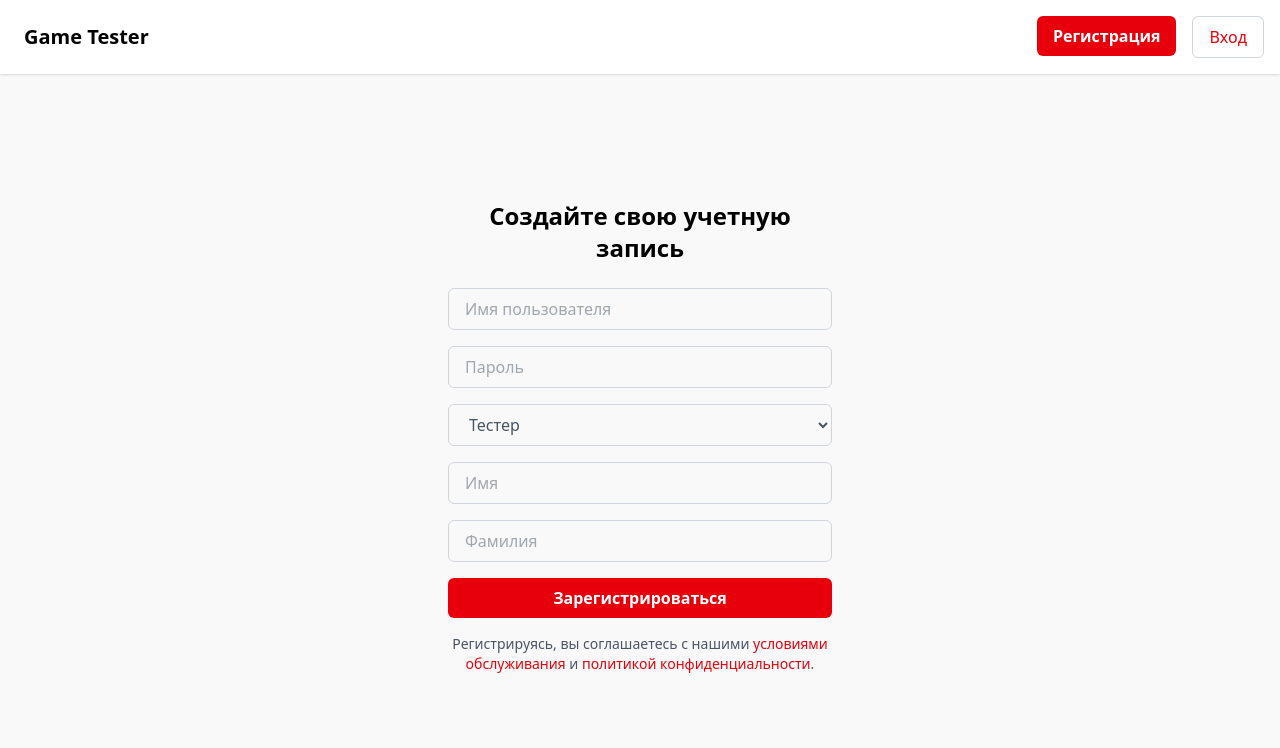
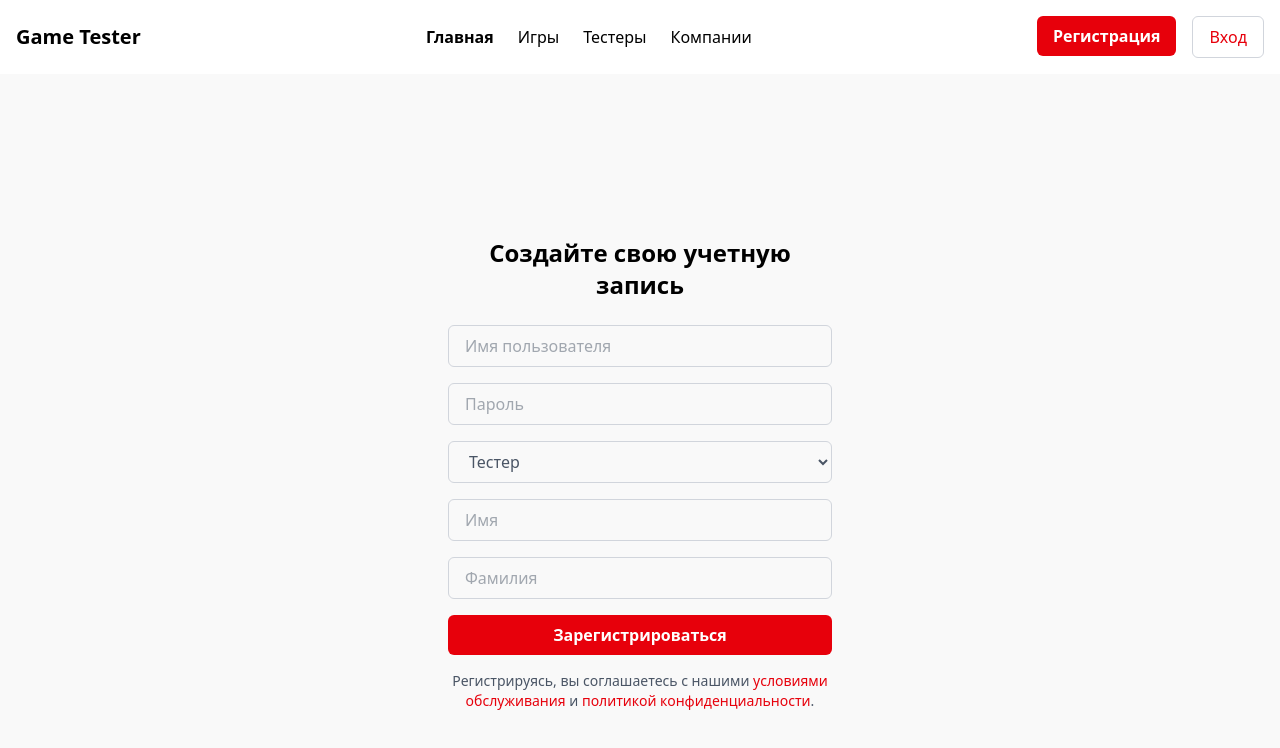
Before and after one commit to goonthug/goonthug_demo_frontend, a React (Vite) app: page /register in a window 1280 px wide. Shown: the top 748 px of the page. Built offline with nearby package versions, Linux system fonts and the light colour scheme.

Commit message:
рабочая регистрация и авторизация, вкладка профиль появляется после входа в аккаунт, так же можно выйти из аккаунта

```diff
--- a/package.json
+++ b/package.json
@@ -11,7 +11,7 @@
   },
   "dependencies": {
     "@tailwindcss/vite": "^4.1.7",
-    "axios": "^1.7.2",
+    "axios": "^1.10.0",
     "mobx": "^6.12.0",
     "mobx-react-lite": "^4.0.5",
     "react": "^19.1.0",
--- a/src/App.jsx
+++ b/src/App.jsx
@@ -1,24 +1,26 @@
 import React from 'react';
 import { Route, Routes } from 'react-router-dom';
-import  LoginPage  from './components/pages/LoginPage';
-import  RegisterPage  from './components/pages/RegisterPage';
-import  UploadGameDemo  from './components/UploadGameDemo';
-import  DownloadGameDemo  from './components/DownloadGameDemo';
-import  {HomePage}  from './components/pages/HomePage';
-import Dashboard from './components/pages/Dashboard'; // Укажи правильный путь к файлу
+import LoginPage from './components/pages/LoginPage';
+import RegisterPage from './components/pages/RegisterPage';
+import UploadGameDemo from './components/UploadGameDemo';
+import DownloadGameDemo from './components/DownloadGameDemo';
+import { HomePage } from './components/pages/HomePage';
+import Dashboard from './components/pages/Dashboard';
+import Header from './components/Header.jsx'; // Изменил расширение
 import { AuthProvider } from './context/AuthContext.jsx';
 
 function App() {
   return (
     <AuthProvider>
+      <Header />
       <Routes>
-      <Route path="/" element={<HomePage />} /> {/* Начальная страница */}
+        <Route path="/" element={<HomePage />} />
         <Route path="/login" element={<LoginPage />} />
         <Route path="/register" element={<RegisterPage />} />
         <Route path="/upload" element={<UploadGameDemo />} />
         <Route path="/download" element={<DownloadGameDemo />} />
         <Route path="/dashboard" element={<Dashboard />} />
-      <Route path="*" element={<div>404 - Страница не найдена</div>} /> {/* Обработчик 404 */}
+        <Route path="*" element={<div>404 - Страница не найдена</div>} />
       </Routes>
     </AuthProvider>
   );
--- /dev/null
+++ b/src/components/Header.jsx
@@ -0,0 +1,66 @@
+import React from 'react';
+import { Link, useNavigate } from 'react-router-dom';
+import { observer } from 'mobx-react-lite';
+import { useAuth } from '../context/AuthContext.jsx';
+
+const Header = observer(() => {
+  const { authStore } = useAuth();
+  const navigate = useNavigate();
+
+  const handleLogout = () => {
+    authStore.logout();
+    navigate('/');
+  };
+
+  return (
+    <header className="bg-white shadow-sm">
+      <div className="container mx-auto px-4 py-4 flex justify-between items-center">
+        <div className="flex items-center space-x-2">
+          <Link to="/">
+            <span className="text-xl font-bold text-black">Game Tester</span>
+          </Link>
+        </div>
+        <nav className="hidden md:flex space-x-6">
+          <Link to="/" className="text-black font-bold hover:text-gray-700">Главная</Link>
+          <Link to="/games" className="text-black hover:text-gray-700">Игры</Link>
+          <Link to="/testers" className="text-black hover:text-gray-700">Тестеры</Link>
+          <Link to="/companies" className="text-black hover:text-gray-700">Компании</Link>
+          {authStore.token && (
+            <Link to="/dashboard" className="text-black hover:text-gray-700">Профиль</Link>
+          )}
+        </nav>
+        <div className="flex space-x-4">
+          {authStore.token ? (
+            <button
+              onClick={handleLogout}
+              className="bg-red-600 text-white px-4 py-2 rounded-md font-bold hover:bg-red-700 transition-colors"
+            >
+              Выйти
+            </button>
+          ) : (
+            <>
+              <Link to="/register">
+                <button
+                  type="button"
+                  className="bg-red-600 text-white px-4 py-2 rounded-md font-bold hover:bg-red-700 transition-colors"
+                >
+                  Регистрация
+                </button>
+              </Link>
+              <Link to="/login">
+                <button
+                  type="button"
+                  className="bg-white border border-gray-300 text-red-600 px-4 py-2 rounded-md hover:bg-gray-100 transition-colors"
+                >
+                  Вход
+                </button>
+              </Link>
+            </>
+          )}
+        </div>
+      </div>
+    </header>
+  );
+});
+
+export default Header;
--- a/src/components/pages/HomePage.jsx
+++ b/src/components/pages/HomePage.jsx
@@ -1,48 +1,14 @@
 import React from 'react';
 import { Link } from 'react-router-dom';
-import { useAuth } from '../../context/AuthContext.jsx'; // Импорт хука
 
 export const HomePage = () => {
-  const { authStore } = useAuth(); // Получаем authStore из контекста
-
   return (
     <div className="bg-[#F9F9F9] min-h-screen">
-      {/* Заголовок */}
-      <header className="bg-white shadow-sm">
-        <div className="container mx-auto px-4 py-4 flex justify-between items-center">
-          <div className="flex items-center space-x-2">
-            <span className="text-black"></span>
-            <span className="text-xl font-bold text-black">Game Tester</span>
-          </div>
-          <nav className="hidden md:flex space-x-6">
-            <Link to="/" className="text-black font-bold hover:text-gray-700">Главная</Link>
-            <Link to="/games" className="text-black hover:text-gray-700">Игры</Link>
-            <Link to="/testers" className="text-black hover:text-gray-700">Тестеры</Link>
-            <Link to="/companies" className="text-black hover:text-gray-700">Компании</Link>
-            {authStore.token && (
-              <Link to="/dashboard" className="text-black hover:text-gray-700">Профиль</Link>
-            )}
-          </nav>
-          <div className="flex space-x-4">
-            <Link to="/register">
-              <button className="bg-red-600 text-white px-4 py-2 rounded-md font-bold hover:bg-red-700 transition-colors">
-                Регистрация
-              </button>
-            </Link>
-            <Link to="/login">
-              <button className="bg-white border border-gray-300 text-red-600 px-4 py-2 rounded-md hover:bg-gray-100 transition-colors">
-                Вход
-              </button>
-            </Link>
-          </div>
-        </div>
-      </header>
-
       {/* Раздел о героях */}
       <section className="relative py-20">
         <div className="container mx-auto px-4 text-center">
           <img
-            src="/images/1.webp" // Replace with your actual game controller image path
+            src="/images/1.webp"
             alt="Game Controller"
             className="w-1/2 mx-auto mb-8 shadow-md"
           />
@@ -146,6 +112,6 @@ export const HomePage = () => {
           </p>
         </div>
       </footer>
-    </div>
+   </div>
   );
 };
--- a/src/components/pages/LoginPage.jsx
+++ b/src/components/pages/LoginPage.jsx
@@ -1,13 +1,14 @@
 import React, { useState } from 'react';
 import { useNavigate, Link } from 'react-router-dom';
 import { observer } from 'mobx-react-lite';
-import authStore from '../stores/authStore';
+import { useAuth } from '../../context/AuthContext.jsx';
 
 const LoginPage = observer(() => {
   const [username, setUsername] = useState('');
   const [password, setPassword] = useState('');
   const [error, setError] = useState('');
   const navigate = useNavigate();
+  const { authStore } = useAuth();
 
   const handleSubmit = async (e) => {
     e.preventDefault();
@@ -21,31 +22,6 @@ const LoginPage = observer(() => {
 
   return (
     <div className="bg-[#F9F9F9] min-h-screen flex flex-col">
-      {/* Заголовок */}
-      <header className="bg-white shadow-sm">
-        <div className="container mx-auto px-4 py-4 flex justify-between items-center">
-          <div className="flex items-center space-x-2">
-            <span className="text-black"></span>
-            <Link to="/">
-              <span className="text-xl font-bold text-black">Game Tester</span>
-            </Link>
-          </div>
-          <div className="flex space-x-4">
-            <Link to="/register">
-              <button className="bg-red-600 text-white px-4 py-2 rounded-md font-bold hover:bg-red-700 transition-colors">
-                Регистрация
-              </button>
-            </Link>
-            <Link to="/login">
-              <button className="bg-white border border-gray-300 text-red-600 px-4 py-2 rounded-md hover:bg-gray-50 transition-colors">
-                Вход
-              </button>
-            </Link>
-          </div>
-        </div>
-      </header>
-
-      {/* Основной контент */}
       <main className="flex-grow flex items-center justify-center">
         <div className="w-full max-w-md p-8">
           <h1 className="text-2xl font-bold text-center mb-6">Войдите в свою учетную запись</h1>
--- a/src/components/pages/RegisterPage.jsx
+++ b/src/components/pages/RegisterPage.jsx
@@ -1,7 +1,7 @@
 import React, { useState } from 'react';
 import { useNavigate, Link } from 'react-router-dom';
 import { observer } from 'mobx-react-lite';
-import authStore from '../stores/authStore';
+import { useAuth } from '../../context/AuthContext.jsx';
 
 const RegisterPage = observer(() => {
   const [username, setUsername] = useState('');
@@ -12,6 +12,7 @@ const RegisterPage = observer(() => {
   const [lastName, setLastName] = useState('');
   const [error, setError] = useState('');
   const navigate = useNavigate();
+  const { authStore } = useAuth();
 
   const handleSubmit = async (e) => {
     e.preventDefault();
@@ -32,31 +33,6 @@ const RegisterPage = observer(() => {
 
   return (
     <div className="bg-[#F9F9F9] min-h-screen flex flex-col">
-      {/* Заголовок */}
-      <header className="bg-white shadow-sm">
-        <div className="container mx-auto px-4 py-4 flex justify-between items-center">
-          <div className="flex items-center space-x-2">
-            <span className="text-black"></span>
-            <Link to="/">
-              <span className="text-xl font-bold text-black">Game Tester</span>
-            </Link>
-          </div>
-          <div className="flex space-x-4">
-            <Link to="/register">
-              <button className="bg-red-600 text-white px-4 py-2 rounded-md font-bold hover:bg-red-700 transition-colors">
-                Регистрация
-              </button>
-            </Link>
-            <Link to="/login">
-              <button className="bg-white border border-gray-300 text-red-600 px-4 py-2 rounded-md hover:bg-gray-50 transition-colors">
-                Вход
-              </button>
-            </Link>
-          </div>
-        </div>
-      </header>
-
-      {/* Основной контент */}
       <main className="flex-grow flex items-center justify-center">
         <div className="w-full max-w-md p-8">
           <h1 className="text-2xl font-bold text-center mb-6">Создайте свою учетную запись</h1>
--- a/src/components/stores/authStore.js
+++ b/src/components/stores/authStore.js
@@ -1,17 +1,20 @@
-// src/stores/authStore.js
 import { makeAutoObservable } from 'mobx';
 import axios from 'axios';
 
 class AuthStore {
   token = null;
-  user = null;
+  user = null; // Оставим на случай, если захочешь хранить данные пользователя
 
   constructor() {
     makeAutoObservable(this);
     this.token = localStorage.getItem('token');
     if (this.token) {
-      axios.defaults.headers.common['Authorization'] = `Bearer ${this.token}`;
+      this.setAuthHeader(); // Установка заголовка только при наличии токена
     }
+  }
+
+  setAuthHeader() {
+    axios.defaults.headers.common['Authorization'] = `Bearer ${this.token}`;
   }
 
   async register({ username, password, role, companyName, firstName, lastName }) {
@@ -22,9 +25,9 @@ class AuthStore {
         role,
         ...(role === 'COMPANY' ? { companyName } : { firstName, lastName }),
       };
-      const response = await axios.post('http://localhost:8080/api/register', data); // Укажи полный URL
+      const response = await axios.post('http://localhost:8080/api/register', data);
       if (response.status === 200) {
-        return true; // Успешная регистрация
+        return true;
       }
     } catch (error) {
       throw new Error(error.response?.data || 'Ошибка регистрации');
@@ -33,16 +36,27 @@ class AuthStore {
 
   async login(username, password) {
     try {
-      const response = await axios.post('http://localhost:8080/api/login', { username, password }); // Укажи полный URL
+      const response = await axios.post('http://localhost:8080/api/login', { username, password });
       if (response.status === 200) {
         this.token = response.data.token;
         localStorage.setItem('token', this.token);
-        axios.defaults.headers.common['Authorization'] = `Bearer ${this.token}`;
-        return true; // Успешный вход
+        this.setAuthHeader(); // Устанавливаем заголовок после получения токена
+        // Опционально: загрузка данных пользователя
+        await this.fetchUserProfile();
+        return true;
       }
     } catch (error) {
-      console.error('Login error:', error.response?.data || error.message); // Для отладки
+      console.error('Login error:', error.response?.data || error.message);
       throw new Error(error.response?.data || 'Неверное имя пользователя или пароль');
+    }
+  }
+
+  async fetchUserProfile() {
+    try {
+      const response = await axios.get('http://localhost:8080/api/user/profile');
+      this.user = response.data;
+    } catch (error) {
+      console.error('Failed to fetch user profile:', error);
     }
   }
 
--- a/src/context/AuthContext.jsx
+++ b/src/context/AuthContext.jsx
@@ -1,16 +1,20 @@
-// src/context/AuthContext.jsx
-import React, { createContext, useContext, useState } from 'react';
+import React, { createContext, useContext } from 'react';
+import authStore from '../components/stores/authStore.js'; // Исправлен путь
 
 const AuthContext = createContext();
 
-export function AuthProvider({ children }) {
-  const [authStore, setAuthStore] = useState({ token: localStorage.getItem('token') || null });
-
+export const AuthProvider = ({ children }) => {
   return (
-    <AuthContext.Provider value={{ authStore, setAuthStore }}>
+    <AuthContext.Provider value={{ authStore }}>
       {children}
     </AuthContext.Provider>
   );
-}
+};
 
-export const useAuth = () => useContext(AuthContext);
+export const useAuth = () => {
+  const context = useContext(AuthContext);
+  if (!context) {
+    throw new Error('useAuth must be used within an AuthProvider');
+  }
+  return context;
+};
--- a/vite.config.js
+++ b/vite.config.js
@@ -12,4 +12,6 @@ export default defineConfig({
       },
     },
   },
+  // Игнорирование favicon
+  assetsInclude: ['**/*.ico'],
 });
```
Also changed, not shown: src/components/pages/Dashboard.jsx (+22 -4 lines), 2 other files (tests, documents, lock files or other folders). Lines whose indentation alone changed are shown as unchanged.
